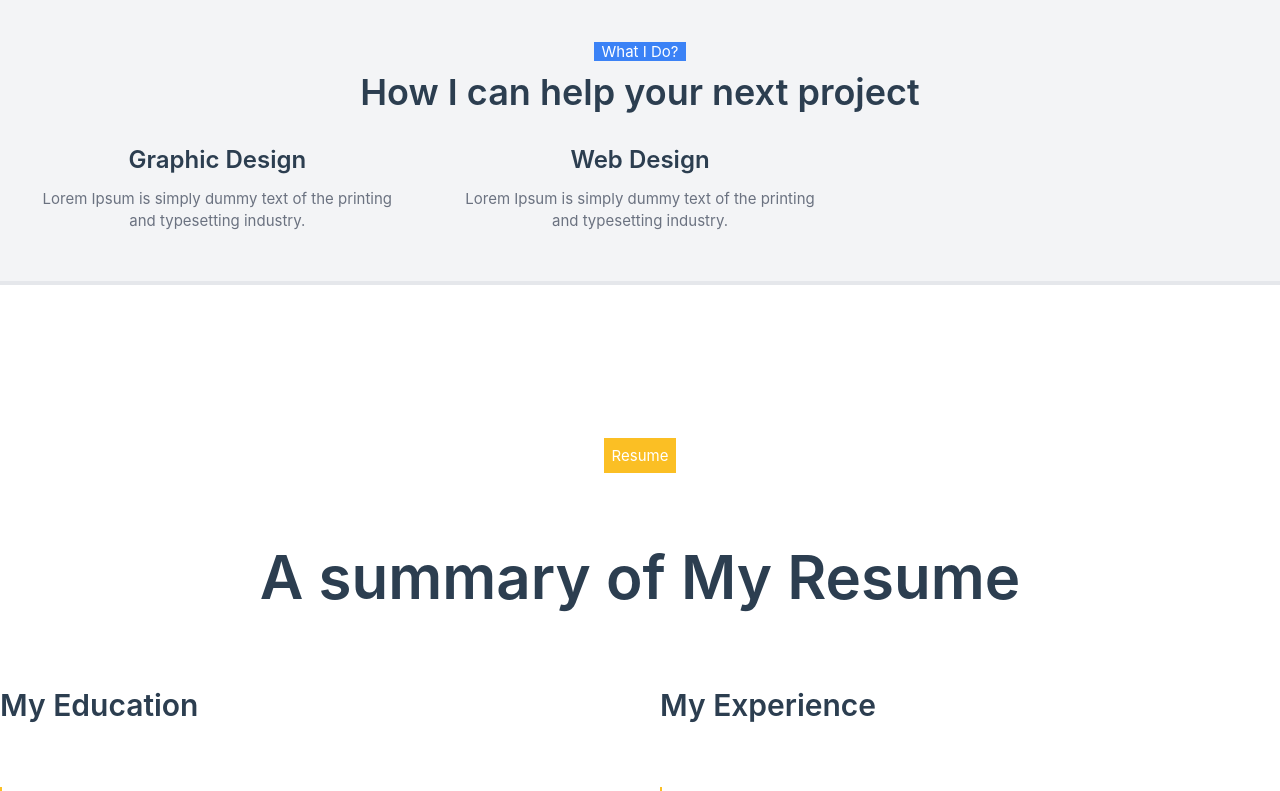
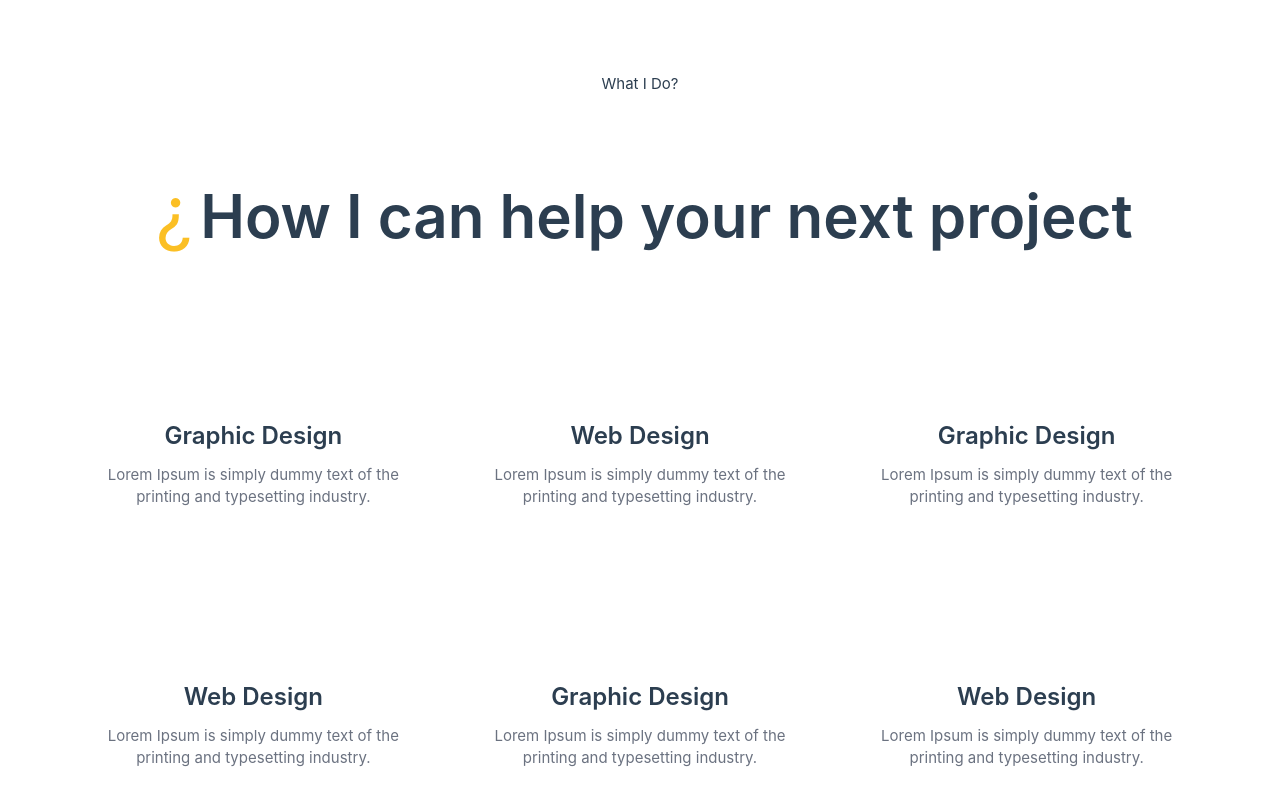
Before and after one commit to dyakadmytro/PersonalPage, a Vue app: page / in a window 1280 px wide. Shown: the part 1300-2091 px from the top of the page. Built offline with nearby package versions, Linux system fonts and the light colour scheme.

Commit message:
restyle services section

```diff
--- a/src/components/sections/SectionServices.vue
+++ b/src/components/sections/SectionServices.vue
@@ -1,12 +1,34 @@
 <template>
-  <section id="services" class="bg-gray-100 py-12">
-    <div class="container mx-auto px-4">
-      <p class="text-center mb-2">
-        <span class="bg-blue-500 text-white px-2">What I Do?</span>
+  <section id="services" class="h-dvh border-b-4">
+    <div class="h-full mx-auto m-5 md:m-20">
+      <p class="text-center mb-20 chapter">
+        <span class="">What I Do?</span>
       </p>
-      <h2 class="text-4xl font-semibold text-center mb-5">How I can help your next project</h2>
-      <div class="grid grid-cols-1 md:grid-cols-2 lg:grid-cols-3 gap-5 mt-5">
+      <h2 class="text-6xl font-semibold text-center mb-40"><span class="text-amber-400 p-2 text-7xl">¿</span>How I can help your next project</h2>
+      <div class="grid grid-cols-1 md:grid-cols-2 lg:grid-cols-3 gap-10 gap-y-40">
         <!-- Service Item 1 -->
+        <div class="text-center px-4">
+          <div class="text-blue-500 text-5xl mb-3"><i class="fas fa-palette"></i></div>
+          <h3 class="text-2xl font-semibold mb-3">Graphic Design</h3>
+          <p class="text-gray-500">Lorem Ipsum is simply dummy text of the printing and typesetting industry.</p>
+        </div>
+        <!-- Service Item 2 -->
+        <div class="text-center px-4">
+          <div class="text-blue-500 text-5xl mb-3"><i class="fas fa-desktop"></i></div>
+          <h3 class="text-2xl font-semibold mb-3">Web Design</h3>
+          <p class="text-gray-500">Lorem Ipsum is simply dummy text of the printing and typesetting industry.</p>
+        </div>
+        <div class="text-center px-4">
+          <div class="text-blue-500 text-5xl mb-3"><i class="fas fa-palette"></i></div>
+          <h3 class="text-2xl font-semibold mb-3">Graphic Design</h3>
+          <p class="text-gray-500">Lorem Ipsum is simply dummy text of the printing and typesetting industry.</p>
+        </div>
+        <!-- Service Item 2 -->
+        <div class="text-center px-4">
+          <div class="text-blue-500 text-5xl mb-3"><i class="fas fa-desktop"></i></div>
+          <h3 class="text-2xl font-semibold mb-3">Web Design</h3>
+          <p class="text-gray-500">Lorem Ipsum is simply dummy text of the printing and typesetting industry.</p>
+        </div>
         <div class="text-center px-4">
           <div class="text-blue-500 text-5xl mb-3"><i class="fas fa-palette"></i></div>
           <h3 class="text-2xl font-semibold mb-3">Graphic Design</h3>
```
